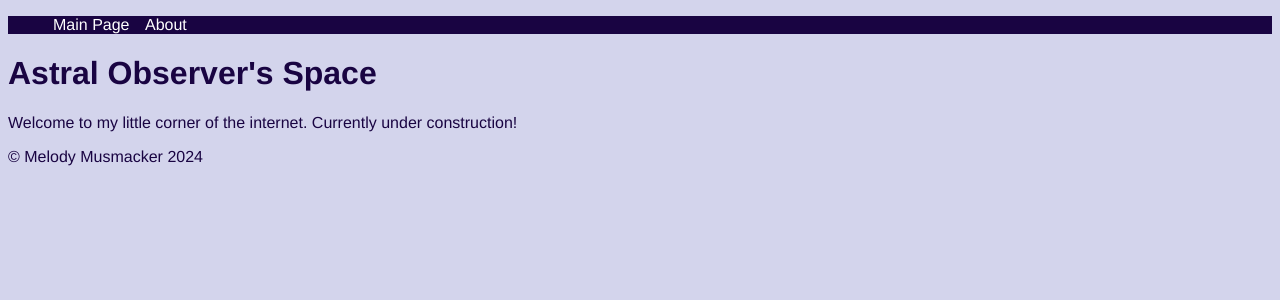
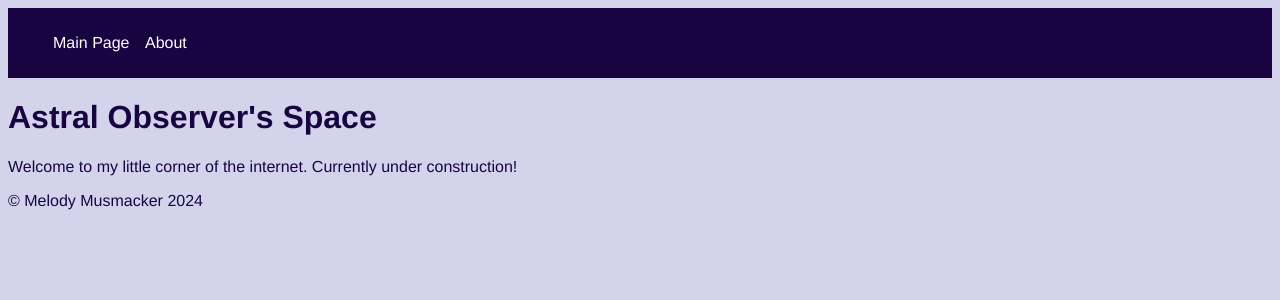
Before and after one commit to AstralObserver/AstralObserver.github.io, a Jekyll site: the page built from index.md, in a window 1280 px wide. Shown: the top 300 px of the page. Built offline with Jekyll 4.4.1, drawn with Linux system fonts in a browser that asks for light colours.

Commit message:
Update main.scss
Formatting

```diff
--- a/assets/css/main.scss
+++ b/assets/css/main.scss
@@ -14,6 +14,8 @@
 
 nav{
     background: $font-color;
+    padding-top: 10px;
+    padding-bottom: 10px;
     ul{
         list-style: none;
     }
```
